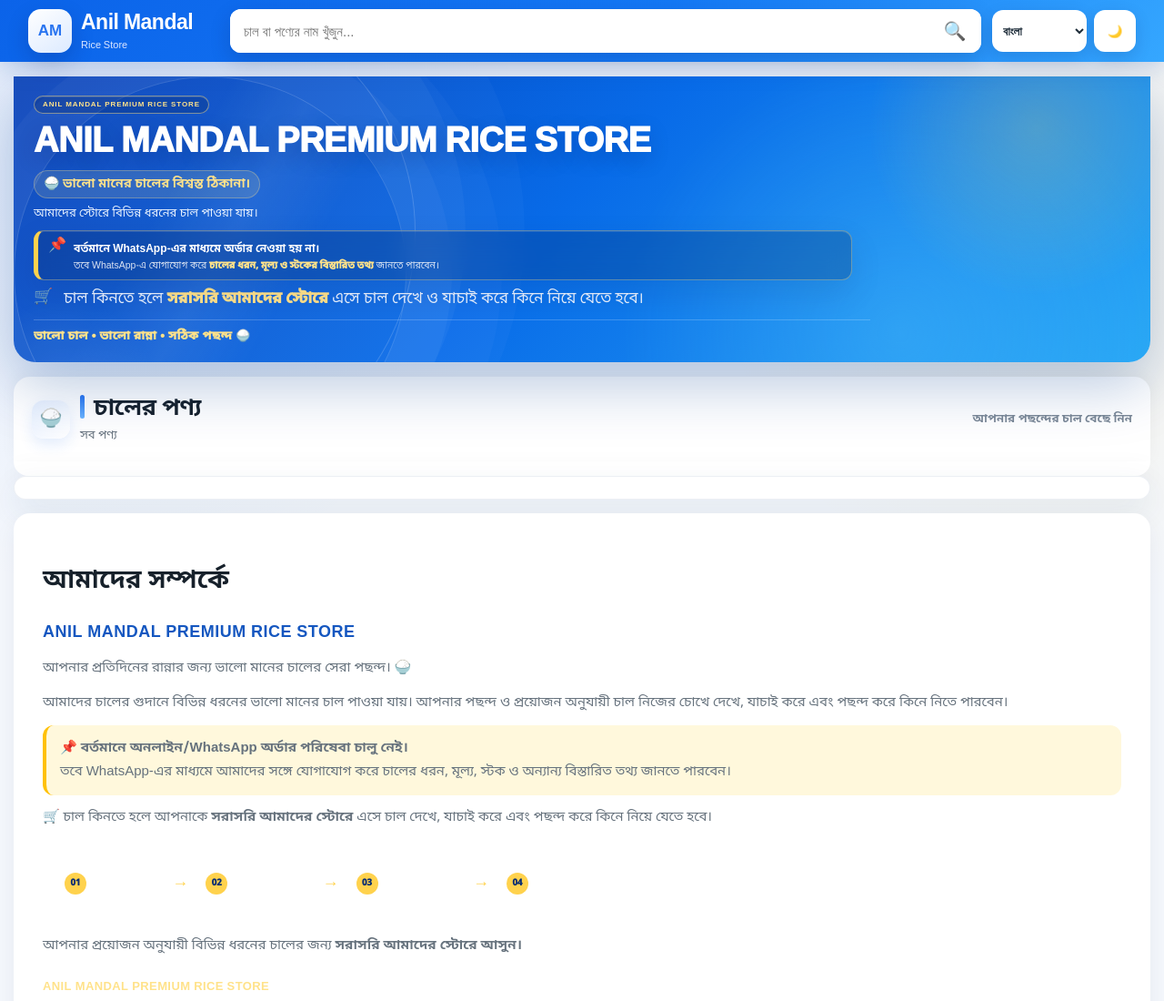
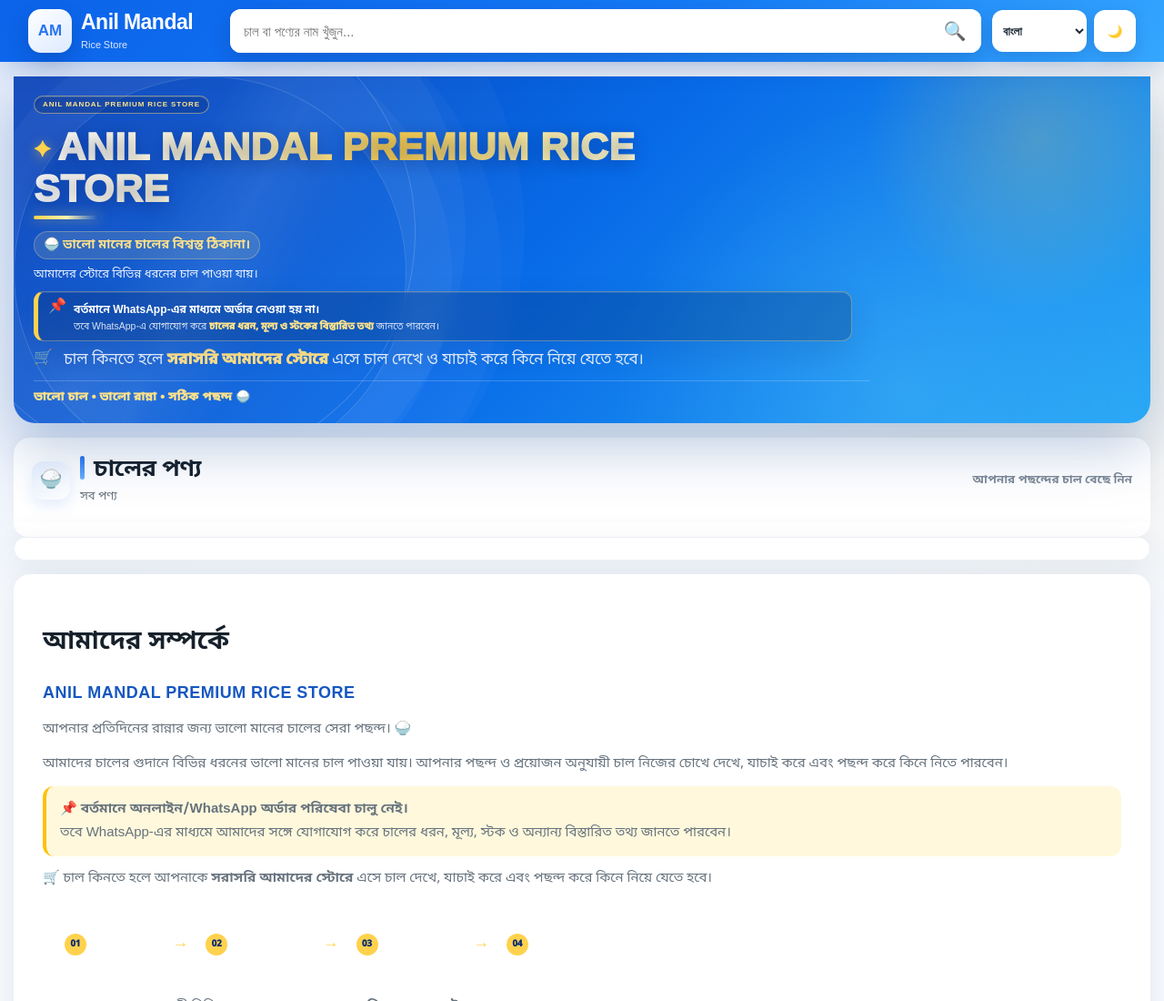
Before and after one commit to samirm987/anil-mandal-rice-store, a plain HTML site: page index.html in a window 1280 px wide. Shown: the top 1100 px of the page at 91% size. Drawn offline with Linux system fonts and the light colour scheme.

Commit message:
Add files via upload

```diff
--- a/index.html
+++ b/index.html
@@ -668,6 +668,55 @@
   .am-brand-line strong{font-size:11px!important}
 }
 
+
+/* ===== V11 — PREMIUM BRAND HEADING ===== */
+.am-premium-content h1{
+  position:relative!important;
+  display:inline-block!important;
+  margin:8px 0 13px!important;
+  padding:0 0 10px!important;
+  font-family:Arial,Helvetica,sans-serif!important;
+  font-size:clamp(24px,4.5vw,43px)!important;
+  line-height:1.08!important;
+  font-weight:950!important;
+  letter-spacing:.35px!important;
+  color:transparent!important;
+  background:linear-gradient(100deg,#ffffff 0%,#fff7cf 28%,#ffd34d 52%,#fff2a8 72%,#ffffff 100%)!important;
+  -webkit-background-clip:text!important;
+  background-clip:text!important;
+  text-shadow:0 4px 18px rgba(0,18,70,.30)!important;
+}
+.am-premium-content h1::after{
+  content:"";
+  position:absolute;
+  left:0;
+  bottom:0;
+  width:72px;
+  height:4px;
+  border-radius:99px;
+  background:linear-gradient(90deg,#ffd34d,#fff4b0,transparent);
+  box-shadow:0 0 14px rgba(255,211,77,.55);
+}
+.am-premium-content h1::before{
+  content:"✦";
+  display:inline-block;
+  margin-right:7px;
+  color:#ffd34d;
+  font-size:.55em;
+  vertical-align:middle;
+  filter:drop-shadow(0 2px 6px rgba(255,211,77,.5));
+}
+@media(max-width:700px){
+  .am-premium-content h1{
+    font-size:22px!important;
+    letter-spacing:.15px!important;
+    padding-bottom:8px!important;
+    margin:6px 0 9px!important;
+  }
+  .am-premium-content h1::after{height:3px;width:55px}
+  .am-premium-content h1::before{margin-right:5px}
+}
+
 </style>
 </head>
 <body class="light">
```
